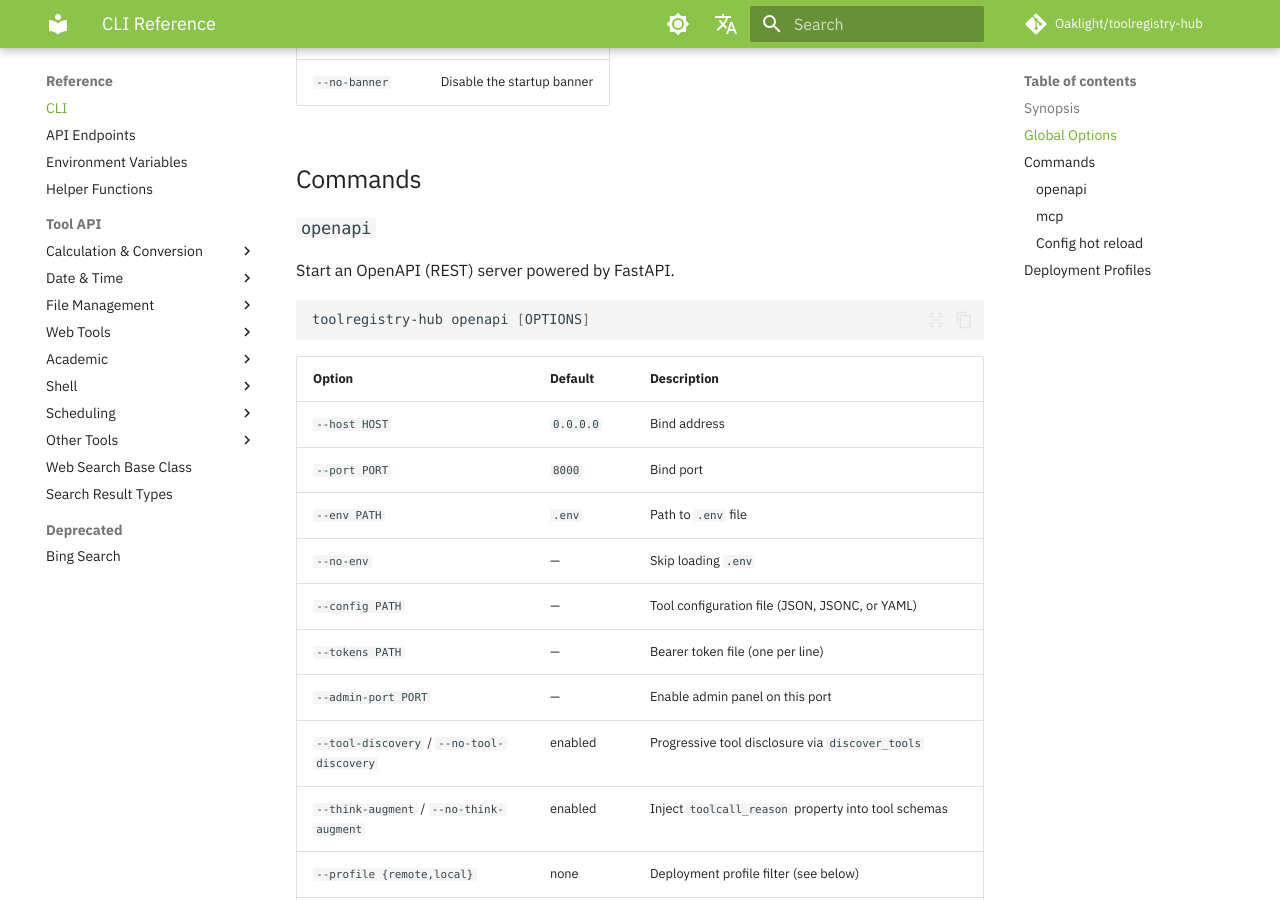
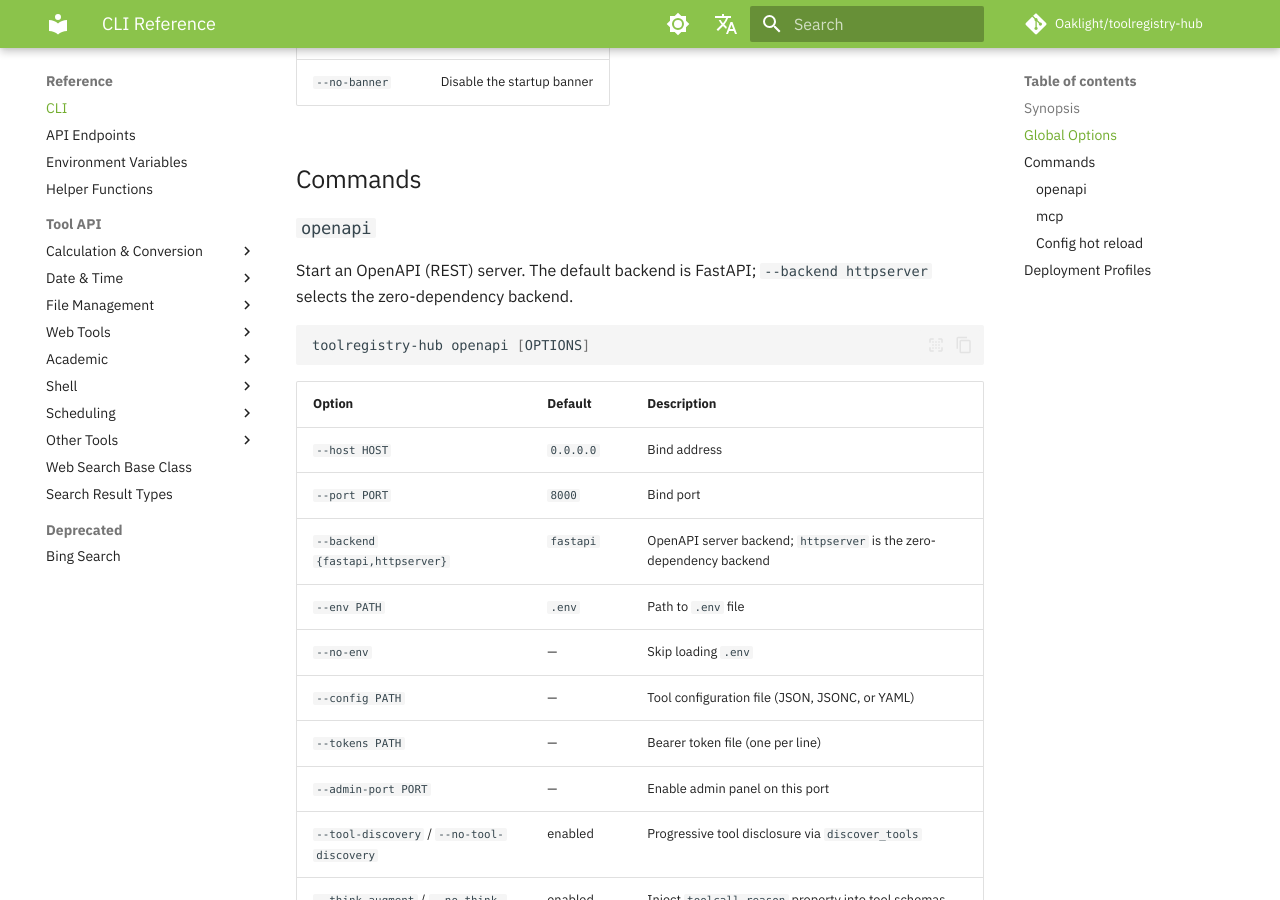
Before and after one commit to Oaklight/toolregistry-hub, an MkDocs documentation site: the page built from docs/reference/cli.md, in a window 1280 px wide and 900 px high, scrolled down 549 px. Built offline with MkDocs 1.6.1 and Material for MkDocs 9.7.7, drawn with Linux system fonts in a browser that asks for light colours; some web fonts are replaced; comment, search, counter and statistics services are not loaded.

Commit message:
docs: document the openapi --backend option

````diff
--- a/docs/reference/cli.md
+++ b/docs/reference/cli.md
@@ -27,7 +27,7 @@ toolregistry-hub [OPTIONS] COMMAND [COMMAND-OPTIONS]
 
 ### `openapi`
 
-Start an OpenAPI (REST) server powered by FastAPI.
+Start an OpenAPI (REST) server. The default backend is FastAPI; `--backend httpserver` selects the zero-dependency backend.
 
 ```bash
 toolregistry-hub openapi [OPTIONS]
@@ -37,6 +37,7 @@ toolregistry-hub openapi [OPTIONS]
 |--------|---------|-------------|
 | `--host HOST` | `0.0.0.0` | Bind address |
 | `--port PORT` | `8000` | Bind port |
+| `--backend {fastapi,httpserver}` | `fastapi` | OpenAPI server backend; `httpserver` is the zero-dependency backend |
 | `--env PATH` | `.env` | Path to `.env` file |
 | `--no-env` | — | Skip loading `.env` |
 | `--config PATH` | — | Tool configuration file (JSON, JSONC, or YAML) |
````
Also changed, not shown: docs/changelog.md (+1 -0 lines).
